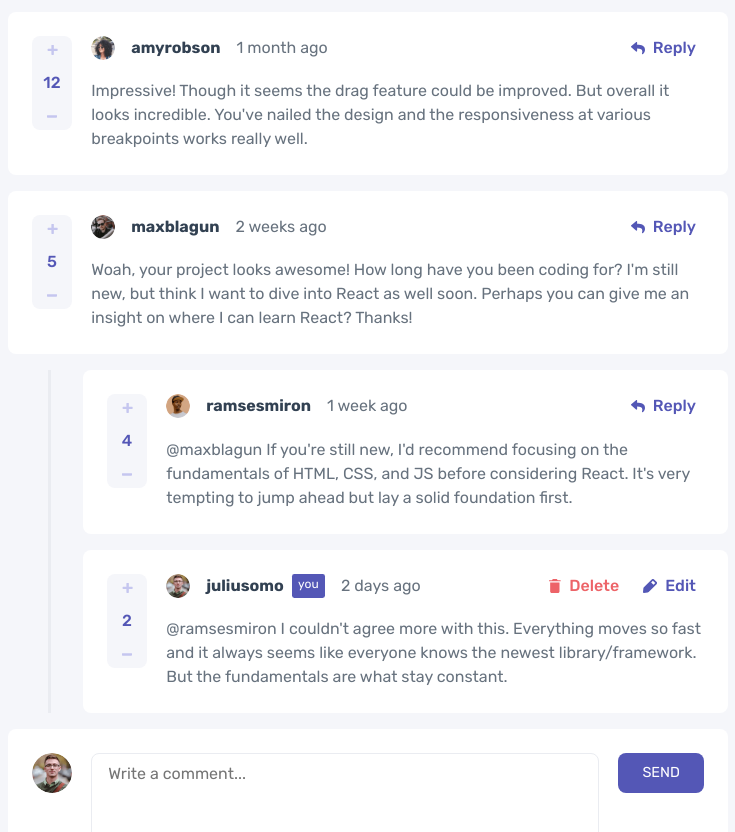
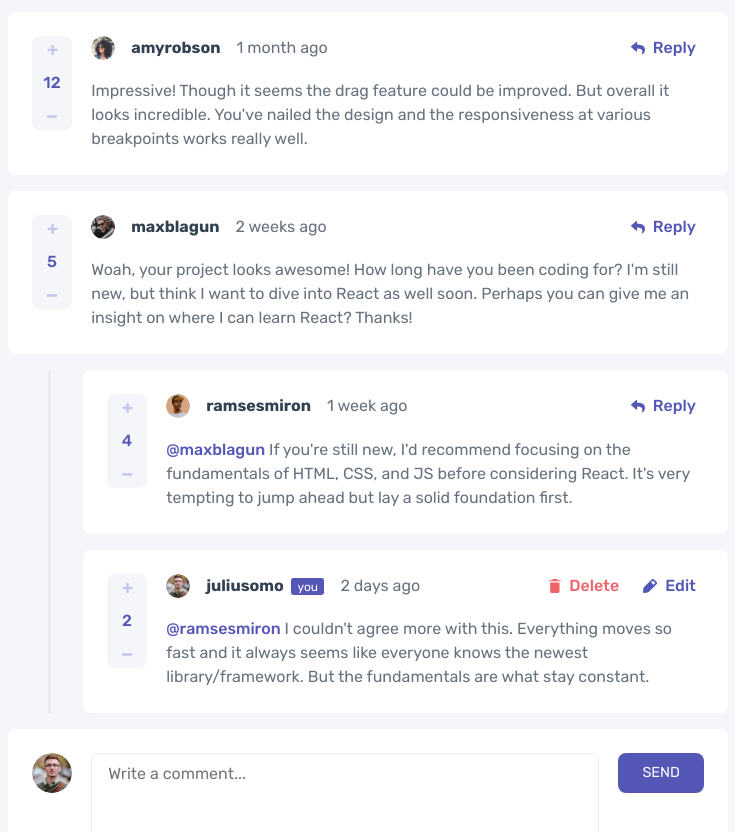
Before and after one commit to dvdgd/interactive-comments-section, a React (Vite) app: page / in a window 1280 px wide. Shown: the top 832 px of the page, without its empty margins (272-1007 px from the left). Built offline with nearby package versions, Linux system fonts and the light colour scheme.

Commit message:
fix bold username for replyied comment not showing

```diff
--- a/src/CommentsSection/CommentsSection.style.css
+++ b/src/CommentsSection/CommentsSection.style.css
@@ -34,17 +34,17 @@ article p {
   grid-area: comment;
 }
 
+article p span {
+  color: var(--primary-moderate-blue);
+  font-weight: 500;
+}
+
 div.comment-container {
   display: flex;
   flex-direction: column;
   gap: 1rem;
   width: 100%;
   height: 100%;
-}
-
-div.comment-container p span {
-  color: var(--primary-moderate-blue);
-  font-weight: 700;
 }
 
 @media screen and (min-width: 768px) {
--- a/src/CommentsSection/components/CommentHeader/CommentHeader.styles.css
+++ b/src/CommentsSection/components/CommentHeader/CommentHeader.styles.css
@@ -10,11 +10,6 @@ img.header-user-avatar {
   border-radius: 50%;
   width: 1.5rem;
   height: 1.5rem;
-}
-
-h3 {
-  display: flex;
-  gap: .25rem;
 }
 
 span.header-you-indicator {
```
